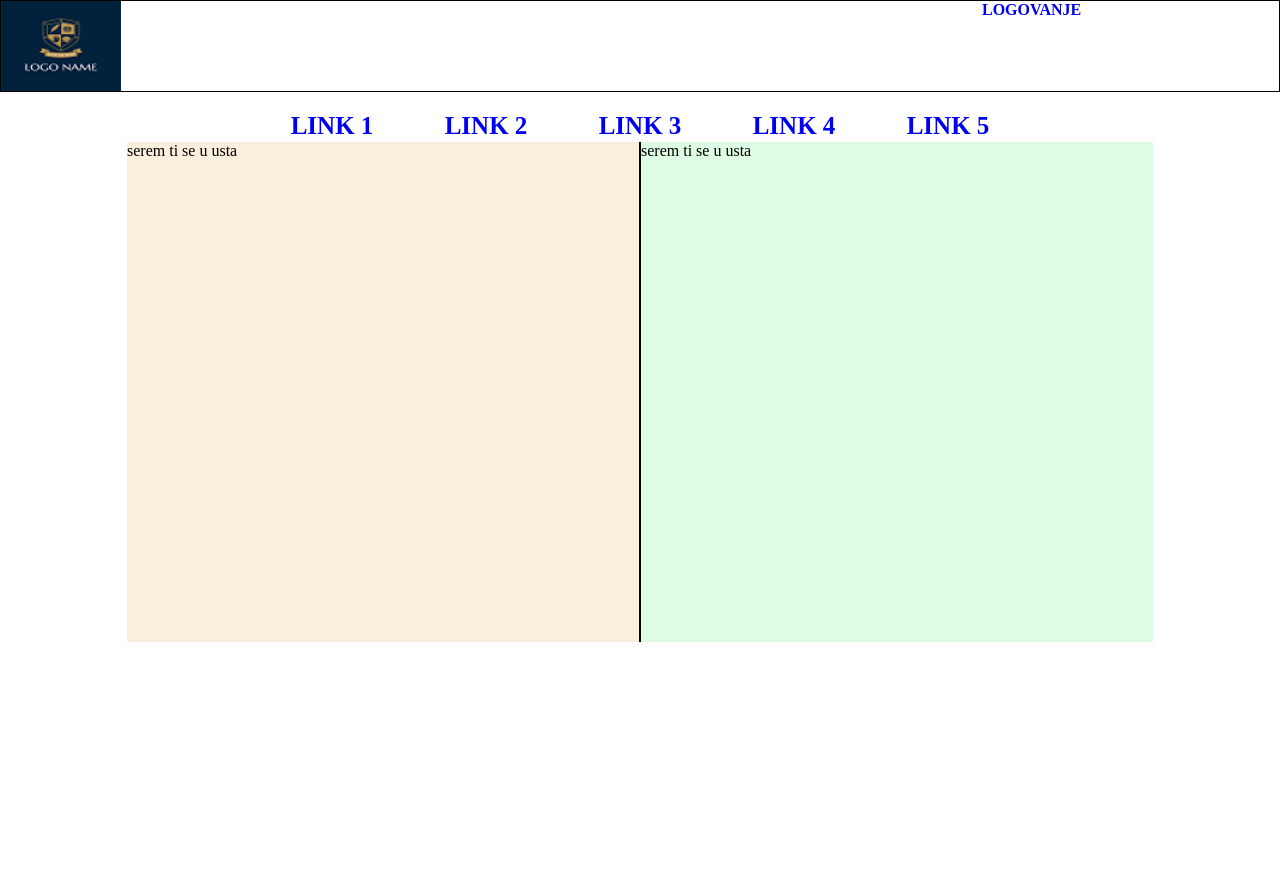
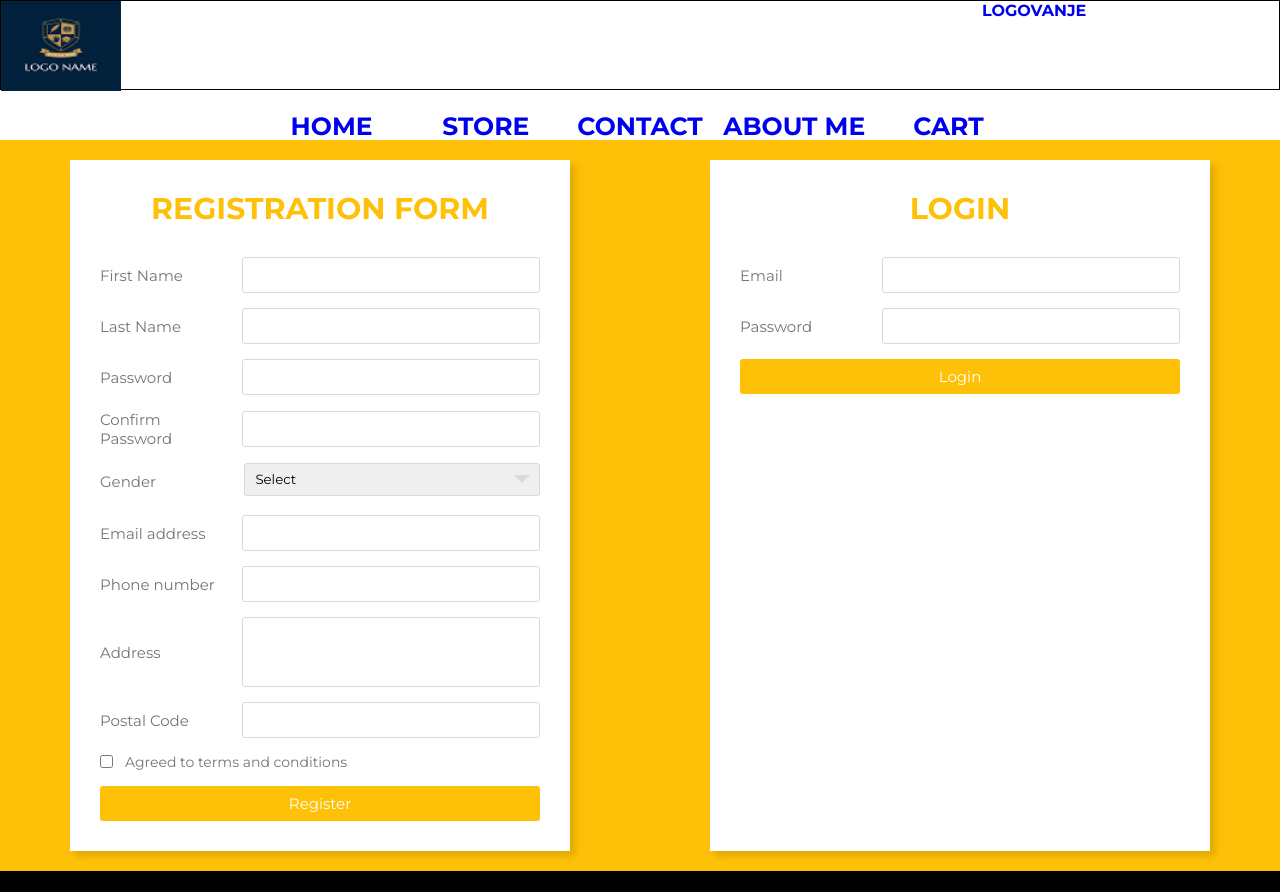
Before and after one commit to tamara-naumovic/web-php1-ict, a PHP site: page /login.php in a window 1280 px wide. Before the commit the page ends 642 px from the top, so only its background shows below. Run offline with PHP 8.4, Linux system fonts and the light colour scheme.

Commit message:
nesto sam uradio...

```diff
--- /dev/null
+++ b/css/reglog.css
@@ -0,0 +1,176 @@
+@import url('https://fonts.googleapis.com/css2?family=Montserrat:wght@400;700&display=swap');
+
+*{
+    margin: 0;
+    padding: 0;
+    box-sizing: border-box;
+    font-family: 'Montserrat', sans-serif;
+}
+
+#log-okvir{
+    display: flex;
+    flex-flow: row wrap;
+    width: 100%;
+    height: 100%;
+    justify-content: center;
+    background-color: #fec107;
+}
+
+.forma{
+    max-width: 500px;
+    width: 100%;
+    min-height: 500px;
+    background-color: #fff;
+    margin: 20px auto;
+    padding: 30px;
+    box-shadow: 5px 5px 7px rgba(0, 0, 0, 0.125);
+}
+
+.forma .title{
+    font-size: 30px;
+    font-weight: 700;
+    text-transform: uppercase;
+    color: #fec107;
+    text-align: center;
+}
+
+.forma .form{
+    width: 100%;
+    margin-top: 30px;
+}
+
+.forma .form .input_polje{
+    margin-bottom: 15px;
+    display: flex;
+    align-items: center;
+}
+
+.forma .form .input_polje label{
+    width: 200px;
+    color: #757575;
+    margin-right: 10px;
+    font-size: 15px;
+}
+
+.forma .form .input_polje .input,
+.forma .form .input_polje .textarea{
+    width: 100%;
+    outline: none;
+    border: 1px solid #d5dbd9;
+    font-size: 14px;
+    padding: 8px 10px;
+    border-radius: 3px;
+    transition: all 0.3s;
+}
+
+.forma .form .input_polje .textarea{
+    resize: none;
+    height: 70px;
+}
+
+.forma .form .input_polje .custom_select{
+    position: relative;
+    width: 100%;
+    height: 37px;
+}
+
+.forma .form .input_polje .custom_select select{
+    -webkit-appearance: none;
+    appearance: none;
+    border: 1px solid #d5dbd9;
+    padding: 8px 10px;
+    border-radius: 3px;
+    outline: none;
+    width: 100%;
+}
+
+.forma .form .input_polje .custom_select:before{
+    content: "";
+    position: absolute;
+    top: 12px;
+    right: 10px;
+    border: 8px solid;
+    border-color: #d5dbd9 transparent transparent transparent;
+    pointer-events: none;
+}
+
+.forma .form .input_polje .input:focus,
+.forma .form .input_polje .textarea:focus,
+.forma .form .input_polje select:focus{
+    border: 1px solid #fec107;
+}
+
+.forma .form .input_polje p{
+    font-size: 14px;
+    color: #757575;
+}
+
+.forma .form .input_polje .check{
+    width: 15px;
+    height: 15px;
+    position: relative;
+    display: block;
+    cursor: pointer;
+}
+
+.forma .form .input_polje .check input[type="checkbox"]{
+    position: absolute;
+    top: 0;
+    left: 0;
+    opacity: 1;
+}
+
+.forma .form .input_polje .btnReg{
+    width: 100%;
+    padding: 8px 10px;
+    font-size: 15px;
+    border: 0;
+    background-color: #fec107;
+    color: #fff;
+    cursor: pointer;
+    border-radius: 3px;
+    outline: none;
+}
+
+.forma .form .input_polje .btnReg:hover{
+    background-color: #ffd658;
+}
+
+.forma .form .input_polje .btnLog{
+    width: 100%;
+    padding: 8px 10px;
+    font-size: 15px;
+    border: 0;
+    background-color: #fec107;
+    color: #fff;
+    cursor: pointer;
+    border-radius: 3px;
+    outline: none;
+}
+
+.forma .form .input_polje .btnLog:hover{
+    background-color: #ffd658;
+}
+
+.forma .form .input_polje:last-child{
+    margin-bottom: 0;
+}
+
+@media (max-width: 420px){
+    .forma .form .input_polje{
+        flex-direction: column;
+        align-items: flex-start;
+    }
+    .forma .form .input_polje label{
+        margin-bottom: 5px;
+    }
+    .forma .form .input_polje.terms{
+        flex-direction: row;
+    }
+}
+
+#login{
+    max-width: 500px;
+    width: 100%;
+    min-height: 500px;
+}
--- a/still.css
+++ b/css/stil.css
@@ -1,6 +1,7 @@
 *{
     margin: 0;
     padding: 0;
+    box-sizing: border-box;
 }
 .okvir{
     height: 100%;
@@ -31,10 +32,9 @@
 #navigacija ul{
     list-style: none;
     text-align: center;
-    margin: 0;
-    padding: 0;
     overflow: hidden;
     padding-top: 20px;
+    width: 100%;
 }
 #navigacija li{
     display: inline-block;
@@ -55,30 +55,30 @@ a:hover,a:active{
 }
 #sadrzaj{
     margin: 0px auto;
-    margin: 15px 200px 0px 200px;
+    margin: 20px 200px 0px 200px;
 }
 #about-me-wrapper{
     width: 100%;
     height: 1000px;
 }
-#about-me-logo{
+#about-me-left{
     float: left;
-    width: 300px;
-    height: 300px;
-    padding: 50px;
+    width: 30%;
+    min-height: 1000px;
 }
-#about-me-logo img{
+#about-me-left img{
     width: 100%;
     height: 100%;
 }
-#bio{
-    float: left;
-    padding: 100px;
+#about-me-right{
+    float: right;
+    width: 70%;
+    min-height: 1000px;
 }
 #footer{
-    height: 70px;
     border: 1px solid black;
     text-align: center;
+    background-color: black;
 }
 #cistac{
     clear: both;
--- a/index.php
+++ b/index.php
@@ -6,7 +6,7 @@
     <meta http-equiv="X-UA-Compatible" content="IE=edge">
     <meta name="viewport" content="width=device-width, initial-scale=1.0">
     <title>Document</title>
-    <link rel="stylesheet" href="still.css" type="text/css">
+    <link rel="stylesheet" href="css/stil.css" type="text/css">
 
 </head>
 
@@ -16,10 +16,10 @@
 
         <div id="sadrzaj">
             <div id="about-me-wrapper">
-                <div id="about-me-logo">
+                <div id="about-me-left">
                     <img src="images/ja.jpg" alt="itachi">
                 </div>
-                <div id="bio">
+                <div id="about-me-right">
                     OVDE IDE TEKST O MENI
                 </div>
             </div>
--- a/login.css
+++ /dev/null
@@ -1,19 +0,0 @@
-
-#log-okvir{
-    display: flex;
-    flex-flow: row wrap;
-    width: 100%;
-    height: 100%;
-    justify-content: center;
-}
-#registracija{
-    width: 40%;
-    min-height: 500px;
-    background-color:rgba(250, 235, 215, 0.849) ;
-    border-right: black solid 2px;
-}
-#login{
-    width: 40%;
-    min-height: 500px;
-    background-color:rgba(215, 250, 222, 0.815) ;
-}
--- a/login.php
+++ b/login.php
@@ -7,8 +7,8 @@
     <meta name="viewport" content="width=device-width, initial-scale=1.0">
     <title>Login/Registracija</title>
 
-    <link rel="stylesheet" href="login.css" type="text/css">
-    <link rel="stylesheet" href="still.css" type="text/css">
+    <link rel="stylesheet" href="css/reglog.css" type="text/css">
+    <link rel="stylesheet" href="css/stil.css" type="text/css">
 
 
 </head>
@@ -17,15 +17,105 @@
     <div class="okvir">
         <?php include("zaglavlje.php"); ?>
         <div id="log-okvir">
-            <div id="registracija">
-                serem ti se u usta
+            <div class="forma registracija">
+                <div class="title">
+                    Registration form
+                </div>
+                <div class="form">
+                    <form action="">
+
+                        <div class="input_polje">
+                            <label for="">First Name</label>
+                            <input type="text" class="input"/>
+                        </div>
+
+                        <div class="input_polje">
+                            <label for="">Last Name</label>
+                            <input type="text" class="input"/>
+                        </div>
+
+                        <div class="input_polje">
+                            <label for="">Password</label>
+                            <input type="password" class="input"/>
+                        </div>
+
+                        <div class="input_polje">
+                            <label for="">Confirm Password</label>
+                            <input type="password" class="input"/>
+                        </div>
+
+                        <div class="input_polje">
+                            <label for="">Gender</label>
+                            <div class="custom_select">
+                                <select>
+                                    <option value="">Select</option>
+                                    <option value="male">Male</option>
+                                    <option value="female">Female</option>
+                                </select>
+                            </div>
+                        </div>
+
+                        <div class="input_polje">
+                            <label for="">Email address</label>
+                            <input type="email" class="input"/>
+                        </div>
+
+                        <div class="input_polje">
+                            <label for="">Phone number</label>
+                            <input type="text" class="input"/>
+                        </div>
+
+                        <div class="input_polje">
+                            <label for="">Address</label>
+                            <textarea class="textarea"></textarea>
+                        </div>
+
+                        <div class="input_polje">
+                            <label for="">Postal Code</label>
+                            <input type="text" class="input"/>
+                        </div>
+
+                        <div class="input_polje terms">
+                            <label for="" class="check">
+                                <input type="checkbox"/>
+                                <span class="checkmark"></span>
+                            </label>
+                            <p>Agreed to terms and conditions</p>
+                        </div>
+
+                        <div class="input_polje">
+                            <input type="submit" value="Register" class="btnReg"/>
+                        </div>
+                    </form>
+                </div>
             </div>
-            <div id="login">
-            serem ti se u usta
+            <div class="forma login">
+                <div class="title">
+                    Login
+                </div>
+                <div class="form">
+                    <form action="">
 
+                        <div class="input_polje">
+                            <label for="">Email</label>
+                            <input type="email" class="input"/>
+                        </div>
+
+                        <div class="input_polje">
+                            <label for="">Password</label>
+                            <input type="password" class="input"/>
+                        </div>
+
+                        <div class="input_polje">
+                            <input type="submit" value="Login" class="btnLog"/>
+                        </div>
+
+                    </form>
+                </div>
             </div>
-
         </div>
+        <div class="cistac"></div>
+        <?php include("footer.php")?>
     </div>
 
 
--- a/zaglavlje.php
+++ b/zaglavlje.php
@@ -10,11 +10,11 @@
 
     <div id="navigacija">
         <ul>
-            <li class="link"><a href="#">Link 1</a></li>
-            <li class="link"><a href="#">Link 2</a></li>
-            <li class="link"><a href="#">Link 3</a></li>
-            <li class="link"><a href="#">Link 4</a></li>
-            <li class="link"><a href="#">Link 5</a></li>
+            <li class="link"><a href="index.php">Home</a></li>
+            <li class="link"><a href="#">Store</a></li>
+            <li class="link"><a href="#">Contact</a></li>
+            <li class="link"><a href="#">About me</a></li>
+            <li class="link"><a href="#">Cart</a></li>
         </ul>
     </div>
 </div>
```
Also changed, not shown: pocetna skica.png (deleted).
